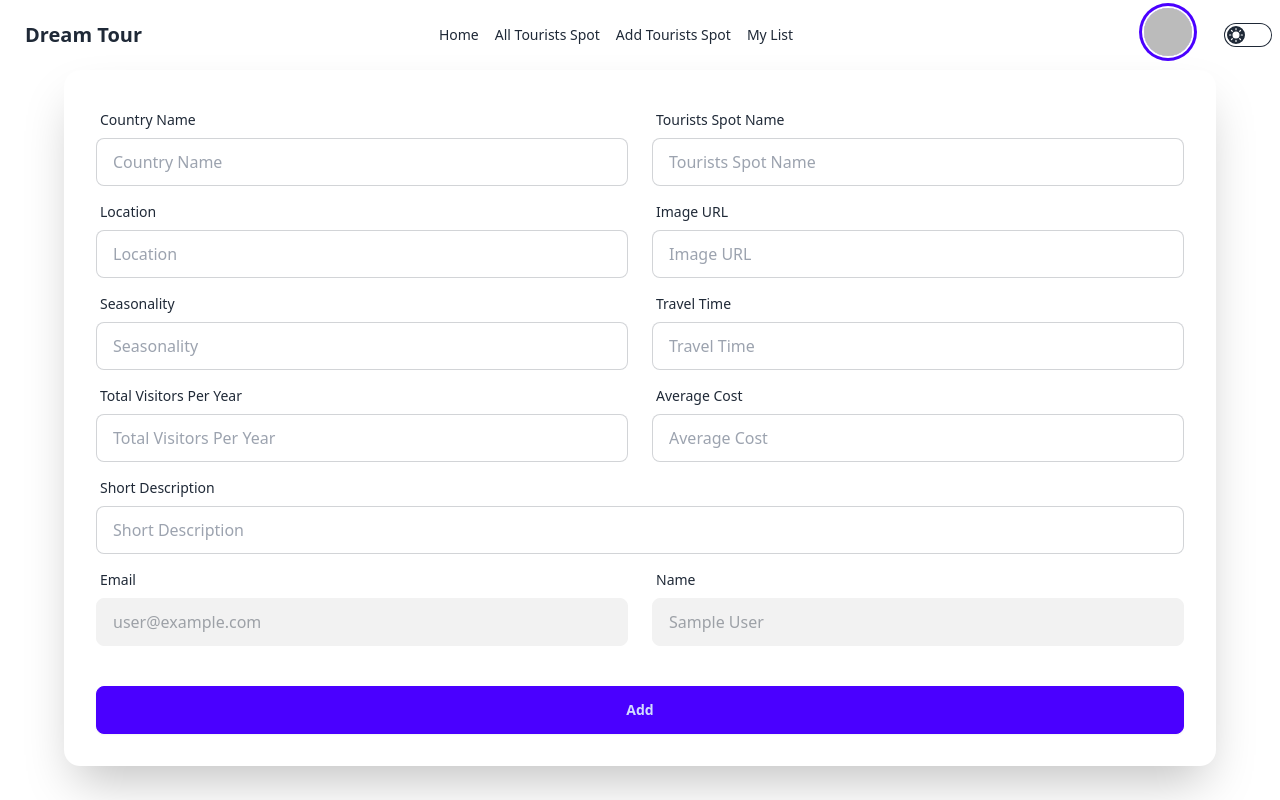
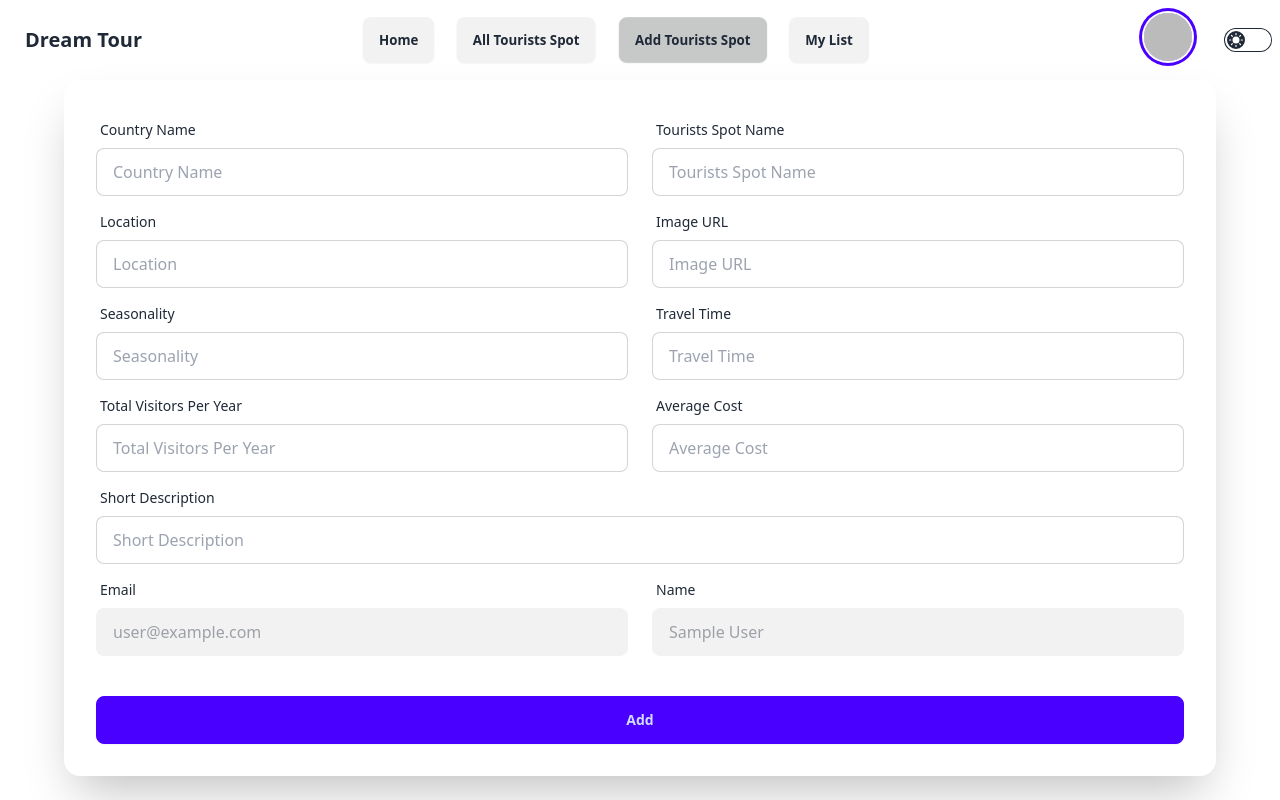
Before and after one commit to Rahim-Ashraf/tourism-management-client, a React (Vite) app: page /add-tourists-spot in a window 1280 px wide. Shown: the top 800 px of the page. Built offline with nearby package versions, Linux system fonts and the light colour scheme; no server answers; sample sign-in values are in the browser's storage.

Commit message:
added Tourists Spots section

```diff
--- a/src/PrivateRoute/PrivateRoute.jsx
+++ b/src/PrivateRoute/PrivateRoute.jsx
@@ -1,13 +1,20 @@
 import { useContext } from "react";
 import { AuthContext } from "../Provider/Provider";
 import Login from "../components/Login/Login";
+import { Navigate } from "react-router-dom";
 
 
 const PrivateRoute = ({ children }) => {
-    const { user } = useContext(AuthContext)
+    const { user, loading } = useContext(AuthContext)
     return (
         <div>
-            {user ? children : <Login></Login>}
+            {
+                loading ? <div className="w-full flex justify-center">
+                    <span className="loading loading-spinner loading-lg flex justify-center items-center h-screen"></span>
+                </div> :
+                    user ? children :
+                        <Navigate state={location.pathname} to={"/login"}></Navigate>
+            }
         </div>
     );
 };
--- a/src/Provider/Provider.jsx
+++ b/src/Provider/Provider.jsx
@@ -47,7 +47,7 @@ const Provider = ({ children }) => {
     useEffect(() => {
         const unSubscribe = onAuthStateChanged(auth, (currentUser) => {
             setUser(currentUser);
-            setLoading(false)
+            setLoading(false);
         });
         return () => {
             unSubscribe()
--- a/src/components/App/App.jsx
+++ b/src/components/App/App.jsx
@@ -2,17 +2,11 @@ import { Outlet } from "react-router-dom";
 import Navbar from "../Navbar/Navbar";
 import { ToastContainer } from "react-toastify";
 import Footer from "../Footer/Footer";
-import { useContext } from "react";
-import { AuthContext } from "../../Provider/Provider";
 
 
 const App = () => {
-    const { loading } = useContext(AuthContext);
     return (
         <div>
-            {loading && <div className="flex justify-center">
-                <span className="loading loading-spinner loading-lg absolute top-20 z-10"></span>
-            </div>}
             <Navbar></Navbar>
             <Outlet></Outlet>
             <Footer></Footer>
--- a/src/components/Home/Home.jsx
+++ b/src/components/Home/Home.jsx
@@ -1,15 +1,20 @@
 import { useEffect, useState } from 'react';
+import { FaLocationDot } from 'react-icons/fa6';
 import { Link } from 'react-router-dom';
 import { register } from 'swiper/element/bundle';
 
 
 const Home = () => {
-    const [countriesData, setCountriesData] = useState([])
+    const [countriesData, setCountriesData] = useState([]);
+    const [touristsSpotsData, setTouristsSpotsData] = useState([]);
     register();
     useEffect(() => {
         fetch("https://tourism-management-server-ecru.vercel.app/tourists-countries")
             .then(res => res.json())
-            .then(data => setCountriesData(data))
+            .then(data => setCountriesData(data));
+        fetch("http://localhost:5000/tourists-spots")
+            .then(res => res.json())
+            .then(data => setTouristsSpotsData(data))
     }, []);
 
     return (
@@ -23,8 +28,25 @@ const Home = () => {
                 </swiper-container>
             </section>
             <section>
-                Tourists Spots
-            </section>
+                <h1 className='text-center'>Tourists Spots</h1>
+                <div className='grid grid-cols-1 md:grid-cols-2 lg:grid-cols-3 gap-4 md:gap-10 bg-slate-400 py-10 px-10 lg:px-20 rounded-lg my-10'>
+                    {touristsSpotsData?.map(touristSpot => <div key={touristSpot._id} className="card card-compact bg-base-100 shadow-2xl">
+                        <figure><img src={touristSpot.image_url} alt={touristSpot.tourists_spot_name} /></figure>
+                        <div className="card-body">
+                            <div className='flex justify-between'>
+                                <span className='flex gap-2 '>
+                                    <FaLocationDot className='text-xl'></FaLocationDot>
+                                    <h2 className="card-title">{touristSpot.tourists_spot_name}</h2>
+                                </span>
+                                <h2 className="card-title">{touristSpot.country_name}</h2>
+                            </div>
+                            <Link to={`/view-details/${touristSpot._id}`} className="btn btn-primary">View Details</Link>
+
+                        </div>
+                    </div>)
+                    }
+                </div>
+            </section >
             <section className='grid lg:grid-cols-3 md:grid-cols-2 grid-cols-1 gap-4 md:gap-10'>
                 {
                     countriesData.map(countryData => <Link key={countryData._id} to={`/specific-country-spots/${countryData.country_name}`}>
@@ -39,7 +61,7 @@ const Home = () => {
 
                 }
             </section>
-        </div>
+        </div >
     );
 };
 
--- a/src/components/Login/Login.jsx
+++ b/src/components/Login/Login.jsx
@@ -11,11 +11,10 @@ const Login = () => {
     const { emailLogin, googleLogin, githubLogin } = useContext(AuthContext)
     const notifyLoginSuccess = () => toast.success("Loged in successfully");
     const notifyLoginError = () => toast.error("Please provide valid email and password");
-    const navigate = useNavigate()
-    const location = useLocation()
+    const navigate = useNavigate();
+    const location = useLocation();
     const handleEmailLogin = e => {
         e.preventDefault();
-
         const email = e.target.email.value;
         const password = e.target.password.value;
         emailLogin(email, password)
@@ -76,11 +75,9 @@ const Login = () => {
                     </div>
                 </form>
                 <div>
-                    <p className="flex gap-2">
-                        <span>Login with</span> <button onClick={handleGoogleLogin} className="text-blue-600 font-bold flex items-center"><FcGoogle /><span>oogle</span></button>
-                    </p>
-                    <p className="flex gap-2">
-                        <span>Login with</span> <button onClick={handleGithubLogin} className="text-blue-600 font-bold flex items-center"><FaGithub /><span>Github</span></button>
+                    <p className="flex gap-4">
+                        <span>Login with</span> <button onClick={handleGoogleLogin} className="text-4xl"><FcGoogle /></button>
+                        <button onClick={handleGithubLogin} className="text-blue-600 text-4xl"><FaGithub /></button>
                     </p>
                 </div>
                 <div>
--- a/src/components/Navbar/Navbar.jsx
+++ b/src/components/Navbar/Navbar.jsx
@@ -31,20 +31,28 @@ const Navbar = () => {
                         <svg xmlns="http://www.w3.org/2000/svg" className="h-5 w-5" fill="none" viewBox="0 0 24 24" stroke="currentColor"><path strokeLinecap="round" strokeLinejoin="round" strokeWidth="2" d="M4 6h16M4 12h8m-8 6h16" /></svg>
                     </div>
                     <ul tabIndex={0} className="menu menu-sm dropdown-content mt-3 z-[10] p-2 shadow bg-base-100 rounded-box w-52">
-                        <NavLink>Home</NavLink>
-                        <NavLink to={"/all-tourists-spot"}>All Tourists Spot</NavLink>
-                        <NavLink to={"/add-tourists-spot"}>Add Tourists Spot</NavLink>
-                        <NavLink to={`/my-list/${user?.email}`}>My List</NavLink>
+                        <NavLink to={"/"} className={({ isActive }) =>
+                            isActive ? "btn btn-active" : "btn"}>Home</NavLink>
+                        <NavLink to={"/all-tourists-spot"} className={({ isActive }) =>
+                            isActive ? "btn btn-active" : "btn"}>All Tourists Spot</NavLink>
+                        <NavLink to={"/add-tourists-spot"} className={({ isActive }) =>
+                            isActive ? "btn btn-active" : "btn"}>Add Tourists Spot</NavLink>
+                        <NavLink to={`/my-list/${user?.email}`} className={({ isActive }) =>
+                            isActive ? "btn btn-active" : "btn"}>My List</NavLink>
                     </ul>
                 </div>
                 <Link to={"/"} className="btn btn-ghost text-xl">Dream Tour</Link>
             </div>
             <div className="navbar-center hidden lg:flex">
                 <ul className="menu menu-horizontal px-1 gap-4">
-                    <NavLink>Home</NavLink>
-                    <NavLink to={"/all-tourists-spot"}>All Tourists Spot</NavLink>
-                    <NavLink to={"/add-tourists-spot"}>Add Tourists Spot</NavLink>
-                    <NavLink to={`/my-list/${user?.email}`}>My List</NavLink>
+                    <NavLink to={"/"} className={({ isActive }) =>
+                        isActive ? "btn btn-active" : "btn"}>Home</NavLink>
+                    <NavLink to={"/all-tourists-spot"} className={({ isActive }) =>
+                        isActive ? "btn btn-active" : "btn"}>All Tourists Spot</NavLink>
+                    <NavLink to={"/add-tourists-spot"} className={({ isActive }) =>
+                        isActive ? "btn btn-active" : "btn"}>Add Tourists Spot</NavLink>
+                    <NavLink to={`/my-list/${user?.email}`} className={({ isActive }) =>
+                        isActive ? "btn btn-active" : "btn"}>My List</NavLink>
                 </ul>
             </div>
             <div className="navbar-end">
--- a/src/components/Register/Register.jsx
+++ b/src/components/Register/Register.jsx
@@ -13,13 +13,11 @@ const Register = () => {
     const [registerError, setRegisterError] = useState("")
     const handleEmailRegister = (e) => {
         e.preventDefault();
-        // setRegisterError("");
+        setRegisterError("");
         const email = e.target.email.value;
         const password = e.target.password.value;
         const name = e.target.name.value;
         const photoURL = e.target.photoURL.value;
-
-
 
         if (password.length < 6) {
             setRegisterError("password should be atlest 6 charecter");
@@ -37,12 +35,11 @@ const Register = () => {
                 updateUser(name, photoURL)
                     .then(result => console.log("user updated"))
                     .catch(error => console.log("user not updated"))
-                const registerSuccess = () => toast.success("Registerd successfully");
-                registerSuccess()
+                toast.success("Registerd successfully");
                 navigate("/")
             })
             .catch(err => {
-                const registerError = () => toast.error("Registration faild");
+                const registerError = () => toast.error("Emai already exist");
                 registerError()
             })
     }
```
